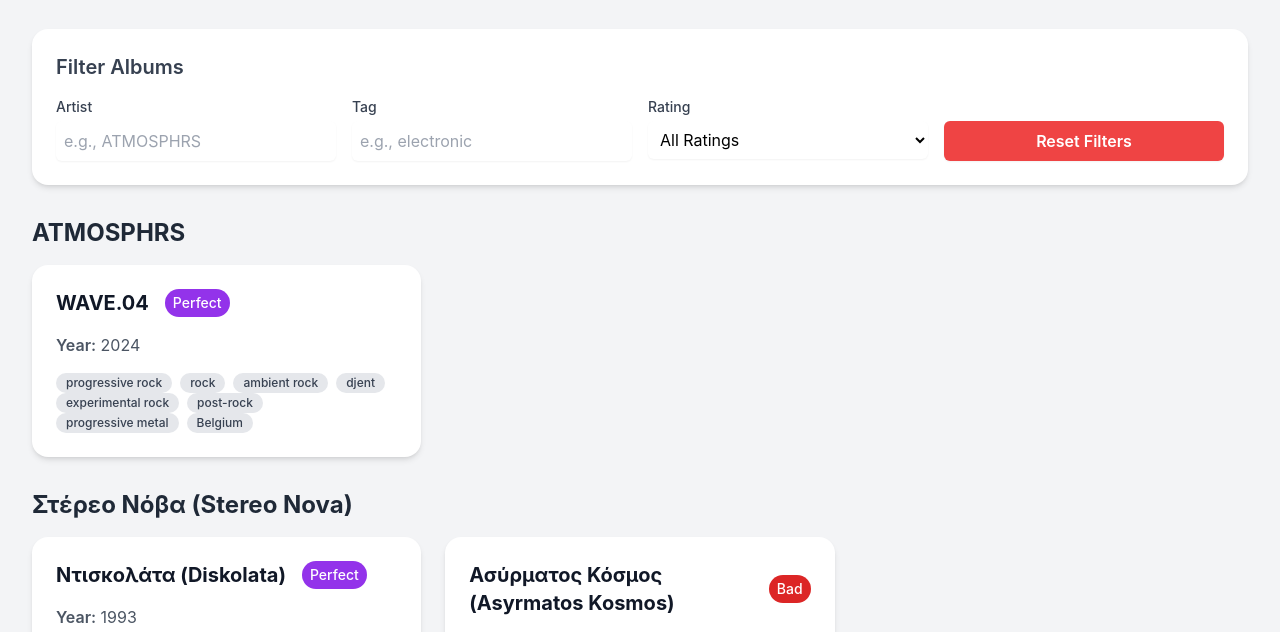
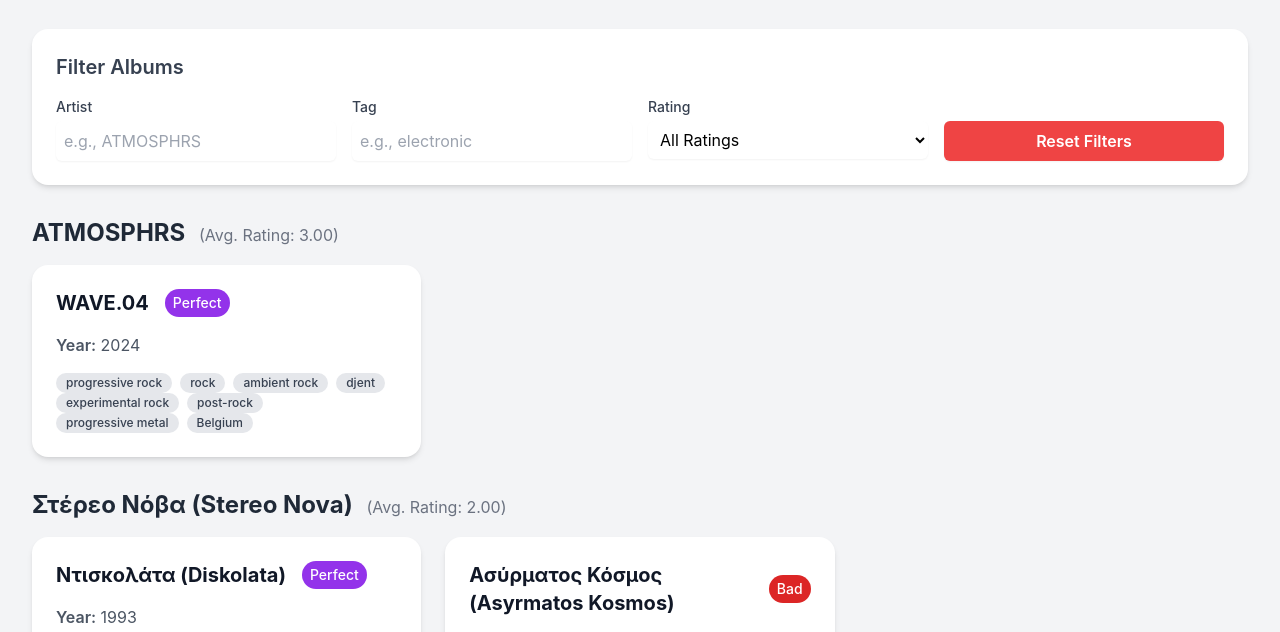
Before and after one commit to alexandroskilias/Music-catalogue, a plain HTML site: page Index.html in a window 1280 px wide. Shown: the part 143-775 px from the top of the page. Drawn offline with nearby package versions, Linux system fonts and the light colour scheme.

Commit message:
Add rating to the artist

```diff
--- a/Index.html
+++ b/Index.html
@@ -80,6 +80,7 @@
         // Use an IIFE (Immediately Invoked Function Expression) to avoid polluting the global scope
         (async function() {
             let allAlbums = [];
+            let allArtistsData = {}; // New object to store artist data with average ratings
             const albumList = document.getElementById('album-list');
             const statusMessage = document.getElementById('status-message');
             const artistFilter = document.getElementById('artist-filter');
@@ -88,10 +89,24 @@
             const resetButton = document.getElementById('reset-button');
 
             /**
-             * Fetches and flattens the album data from the JSON file.
+             * Helper function to get a numerical value for a given rating string.
+             * @param {string} rating The rating string ('perfect', 'good', 'bad').
+             * @returns {number} The corresponding numerical value.
+             */
+            function getNumericalRating(rating) {
+                switch(rating.toLowerCase()) {
+                    case 'perfect': return 3;
+                    case 'good': return 2;
+                    case 'bad': return 1;
+                    default: return 0;
+                }
+            }
+
+            /**
+             * Fetches and processes album data, including calculating artist average ratings.
              * @returns {Promise<Array>} A promise that resolves to a flat array of album objects.
              */
-            async function fetchAlbums() {
+            async function fetchAndProcessAlbums() {
                 statusMessage.classList.remove('hidden');
                 statusMessage.innerHTML = '<p>Loading albums...</p>';
                 try {
@@ -100,6 +115,14 @@
                         throw new Error(`HTTP error! status: ${response.status}`);
                     }
                     const data = await response.json();
+
+                    // Calculate average ratings for each artist and store them
+                    allArtistsData = {};
+                    data.artists.forEach(artist => {
+                        const totalRating = artist.albums.reduce((sum, album) => sum + getNumericalRating(album.rating), 0);
+                        const averageRating = totalRating / artist.albums.length;
+                        allArtistsData[artist.name] = averageRating.toFixed(2); // Round to 2 decimal places
+                    });
 
                     // Flatten the nested data structure into a single, easy-to-filter array
                     const flatAlbums = data.artists.flatMap(artist =>
@@ -146,7 +169,7 @@
             }
 
             /**
-             * Renders a list of albums to the DOM, grouped by artist.
+             * Renders a list of albums to the DOM, grouped by artist, with average ratings.
              * @param {Array} albumsToRender The array of album objects to display.
              */
             function renderAlbums(albumsToRender) {
@@ -172,11 +195,15 @@
                 for (const artist in albumsByArtist) {
                     // Sort albums for the current artist by year (ascending)
                     const sortedAlbums = albumsByArtist[artist].sort((a, b) => a.year - b.year);
+                    const averageRating = allArtistsData[artist] || 'N/A'; // Get the pre-calculated rating
 
                     const artistGroup = document.createElement('div');
                     artistGroup.classList.add('mb-8');
                     artistGroup.innerHTML = `
-                        <h2 class="text-2xl font-bold text-gray-800 mb-4">${artist}</h2>
+                        <h2 class="text-2xl font-bold text-gray-800 mb-4">
+                            ${artist}
+                            <span class="text-base text-gray-500 font-normal ml-2">(Avg. Rating: ${averageRating})</span>
+                        </h2>
                         <div class="grid grid-cols-1 md:grid-cols-2 lg:grid-cols-3 gap-6">
                             ${sortedAlbums.map(createAlbumCardHtml).join('')}
                         </div>
@@ -257,7 +284,7 @@
             }
 
             // Initial fetch and render
-            allAlbums = await fetchAlbums();
+            allAlbums = await fetchAndProcessAlbums();
             if (allAlbums.length > 0) {
                 renderAlbums(allAlbums);
             }
```
